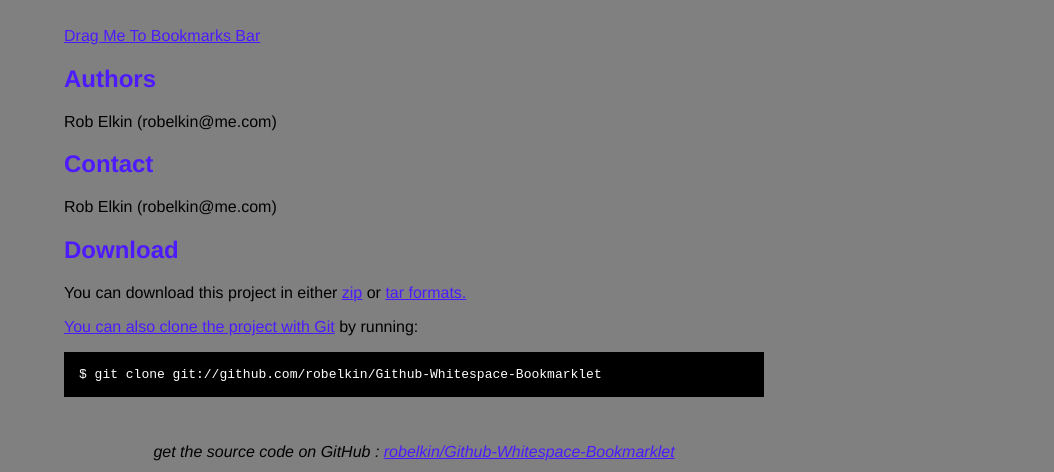
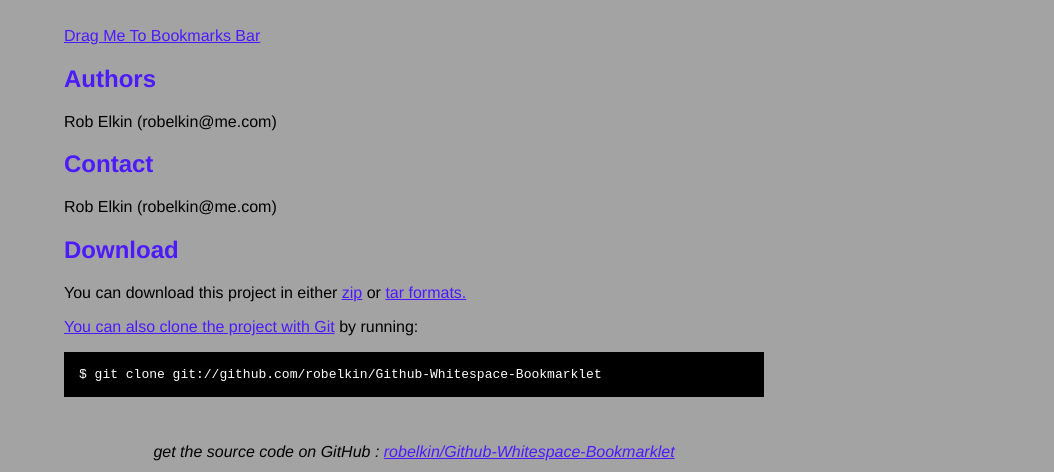
Before and after one commit to robelkin/Github-Whitespace-Bookmarklet, a plain HTML site: page index.html in a window 1280 px wide. Shown: the part 328-800 px from the top of the page, without its empty margins (226-1280 px from the left). Drawn offline with Linux system fonts and the light colour scheme.

Commit message:
too grey

```diff
--- a/index.html
+++ b/index.html
@@ -8,7 +8,7 @@
   <style type="text/css">
     body {
       margin-top: 1.0em;
-      background-color: #808080;
+      background-color: #a3a3a3;
       font-family: Helvetica, Arial, FreeSans, san-serif;
       color: #000000;
     }
```
